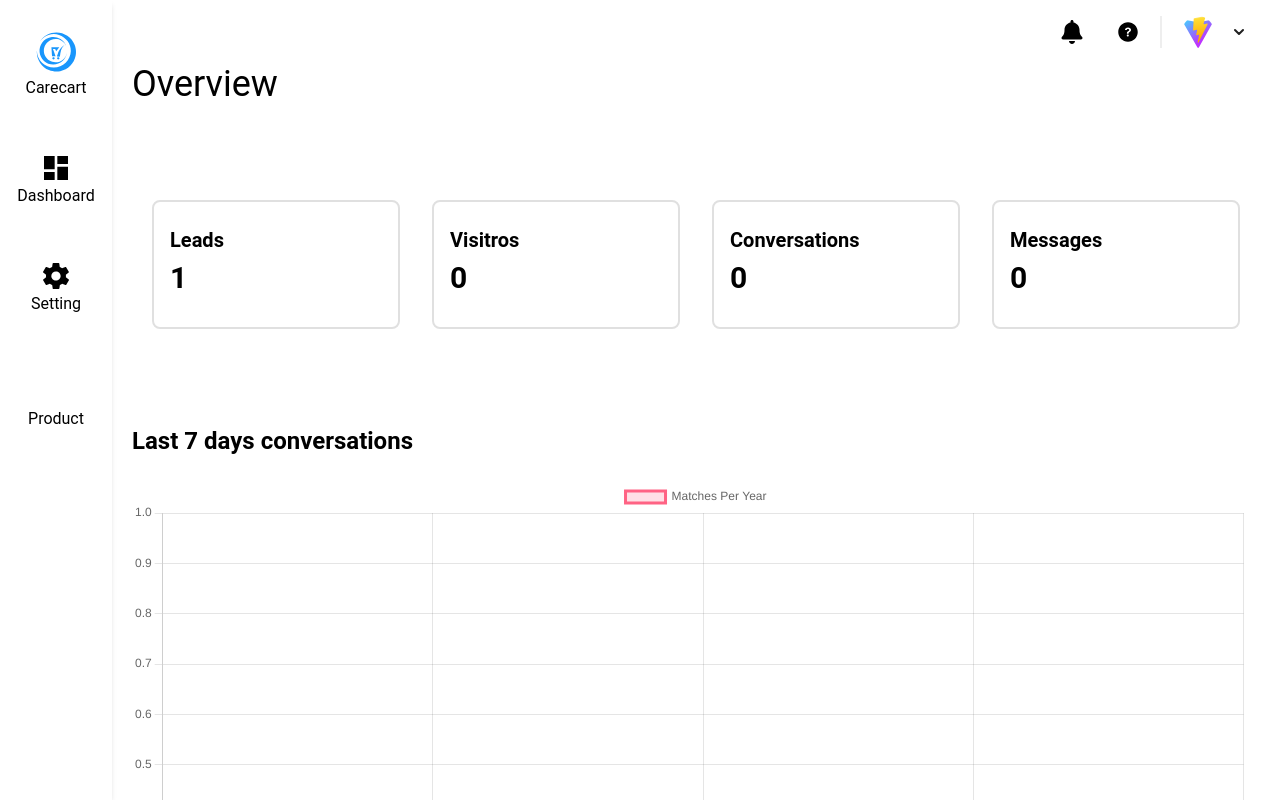
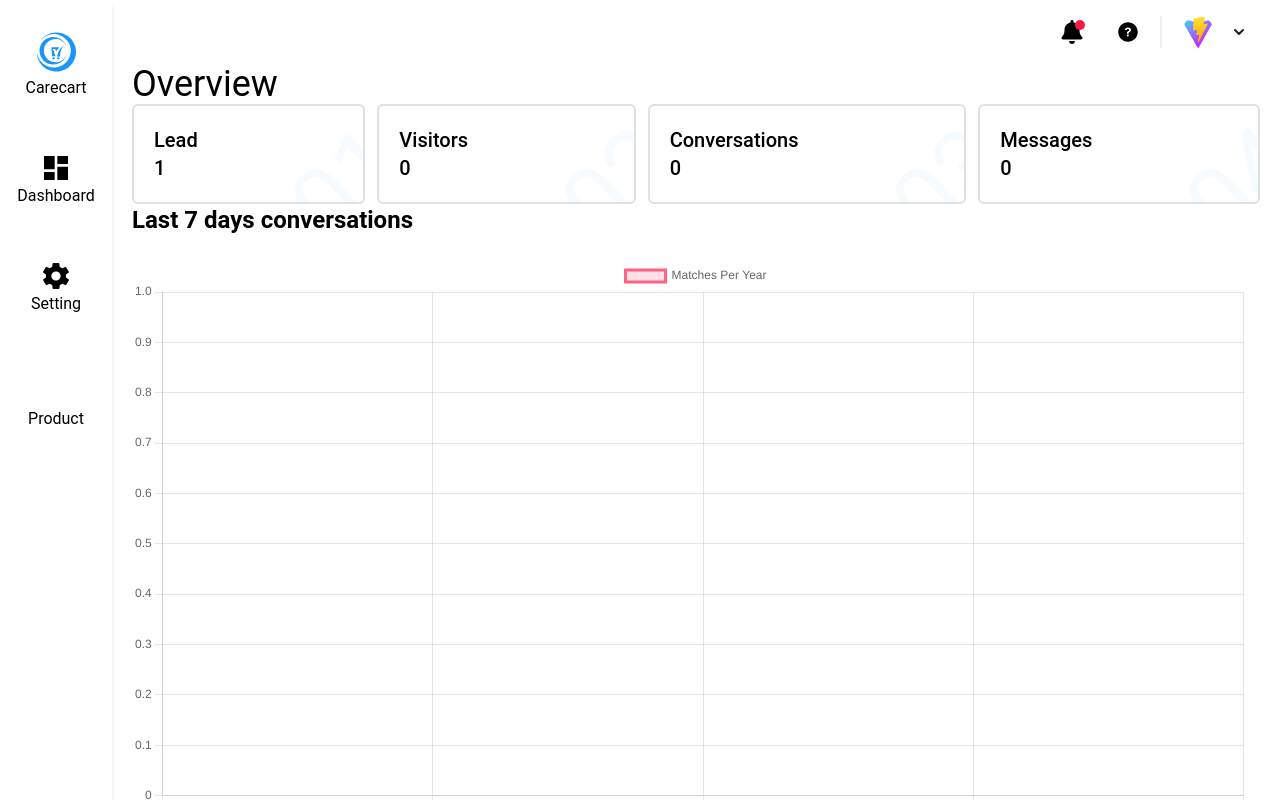
Before and after one commit to jawad026/shop-mate, a React (Vite) app: page / in a window 1280 px wide. Shown: the top 800 px of the page. Built offline with nearby package versions, Linux system fonts and the light colour scheme; some icons are missing.

Commit message:
cardfixing

```diff
--- a/src/App.jsx
+++ b/src/App.jsx
@@ -3,7 +3,7 @@
 import Dashboard from "./pages/Dashboard/Dashboard";
 import Setting from "./pages/Setting/Setting";
 import ProductPage from "./pages/ProductPage/ProductPage";
-
+import './App.css'
 function App() {
   return (
     <>
--- a/src/AppAli.jsx
+++ b/src/AppAli.jsx
@@ -19,7 +19,7 @@
       <ToggleButton />
       <CheckBox /> */}
 {/* <Product/> */}
-  <AutoProductSelection/>
+  {/* <AutoProductSelection/> */}
 {/* <RadioButton/> */}
 
     </>
--- a/src/components/Buttons/CheckOutButton.jsx
+++ b/src/components/Buttons/CheckOutButton.jsx
@@ -1,8 +1,12 @@
 // eslint-disable-next-line react/prop-types
-function CheckOutButton({ text }) {
+function CheckOutButton({ text, onClick, type }) {
   return (
     <div>
-      <button className="  h-10 bg-blue-500 hover:bg-white text-white font-semibold hover:text-blue-500 py-2 px-4 border border-blue-500 hover:border-blue-500 rounded">
+      <button
+        onClick={onClick}
+        type={type}
+        className=" h-10 bg-blue-500 hover:bg-white text-white font-semibold hover:text-blue-500 py-2 px-4 border border-blue-500 hover:border-blue-500 rounded"
+      >
         {text}
       </button>
     </div>
--- a/src/components/Buttons/SimpleButton.jsx
+++ b/src/components/Buttons/SimpleButton.jsx
@@ -1,8 +1,12 @@
-function SimpleButton() {
+function SimpleButton(onClick, type, text) {
   return (
     <div>
-      <button className="bg-white hover:bg-gray-300 text-gray-500 font-semibold text-sm py-2 px-4 border border-gray-400 rounded shadow">
-        CANCEL
+      <button
+        onClick={onClick}
+        type={type}
+        className="bg-white hover:bg-gray-300 text-gray-500 font-semibold text-sm py-2 px-4 border border-gray-400 rounded shadow"
+      >
+        {text}
       </button>
     </div>
   );
--- a/src/components/Card/Card.jsx
+++ b/src/components/Card/Card.jsx
@@ -1,58 +1,18 @@
-const Card = () => {
-  return (
-
-    <>
- <section class="  body-font">
-          <div class="container px-5 py-24 mx-auto">
-            <div class="flex flex-wrap -m-4 text-xl ">
-              <div class=" font-bold  p-4 md:w-1/4 sm:w-1/2 w-full  ">
-                <div class="border-2 border-gray-300  px-4 py-6 rounded-lg">
-                  <h2 class="title-font ">Leads</h2>
-                  <p class="leading-relaxed  text-3xl ">1</p>
-                </div>
-              </div>
-              <div class=" font-bold p-4 md:w-1/4 sm:w-1/2 w-full">
-                <div class="border-2 border-gray-300 px-4 py-6 rounded-lg">
-                  <h2 class="title-font  ">Visitros</h2>
-                  <p class="leading-relaxed text-3xl ">0</p>
-                </div>
-              </div>
-              <div class=" font-bold p-4 md:w-1/4 sm:w-1/2 w-full">
-                <div class="border-2 border-gray-300 px-4 py-6 rounded-lg">
-                  <h2 class="title-font  ">Conversations</h2>
-                  <p class="leading-relaxed text-3xl ">0</p>
-                </div>
-              </div>
-              <div class=" font-bold p-4 md:w-1/4 sm:w-1/2 w-full">
-                <div class="border-2 border-gray-300 px-4 py-6 rounded-lg">
-                  <h2 class="title-font ">Messages</h2>
-                  <p class="leading-relaxed text-3xl ">0</p>
-                </div>
-              </div>
-            </div>
-          </div>
-        </section>
 
 
+const Card = ({title , count , index}) => {
+  return (
+    <>
+      <div className="border-2 relative  p-5 rounded-md border-gray-300 overflow-hidden">
+        <div>
+          <h3 className="text-xl font-medium">{title}</h3>
+          <h3 className="text-xl font-medium">{count}</h3>
+        </div>
+        <h1 className="card-count">{index}</h1>
+      </div>
 
 
-
-
-
-
-    {/* <div className="border-2 relative font-bold p-5 rounded-md border-gray-300 overflow-hidden">
-    <div>
-      <h3 className="text-xl font-medium">Leads</h3>
-      <h3 className="text-xl font-medium">1</h3>
-    </div>
-    <h1 className="card-count">1</h1>
-  </div> */}
-
-
-
-  </>
-
-
+    </>
   );
 };
 
--- a/src/pages/Dashboard/Dashboard.jsx
+++ b/src/pages/Dashboard/Dashboard.jsx
@@ -9,8 +9,12 @@
       {/* overview */}
 
       <div className=" text-4xl">Overview</div>
-      <div>
-        <Card />
+      <div className="grid grid-col-4 gap-3 grid-flow-col">
+
+        <Card title={'Lead'} count={'1'} index={'01'} />
+        <Card title={'Visitors'} count={'0'} index={'02'} />
+        <Card title={'Conversations'} count={'0'} index={'03'} />
+        <Card  title={'Messages'} count={'0'} index={'04'}/>
       </div>
 
       {/* graph */}
```
